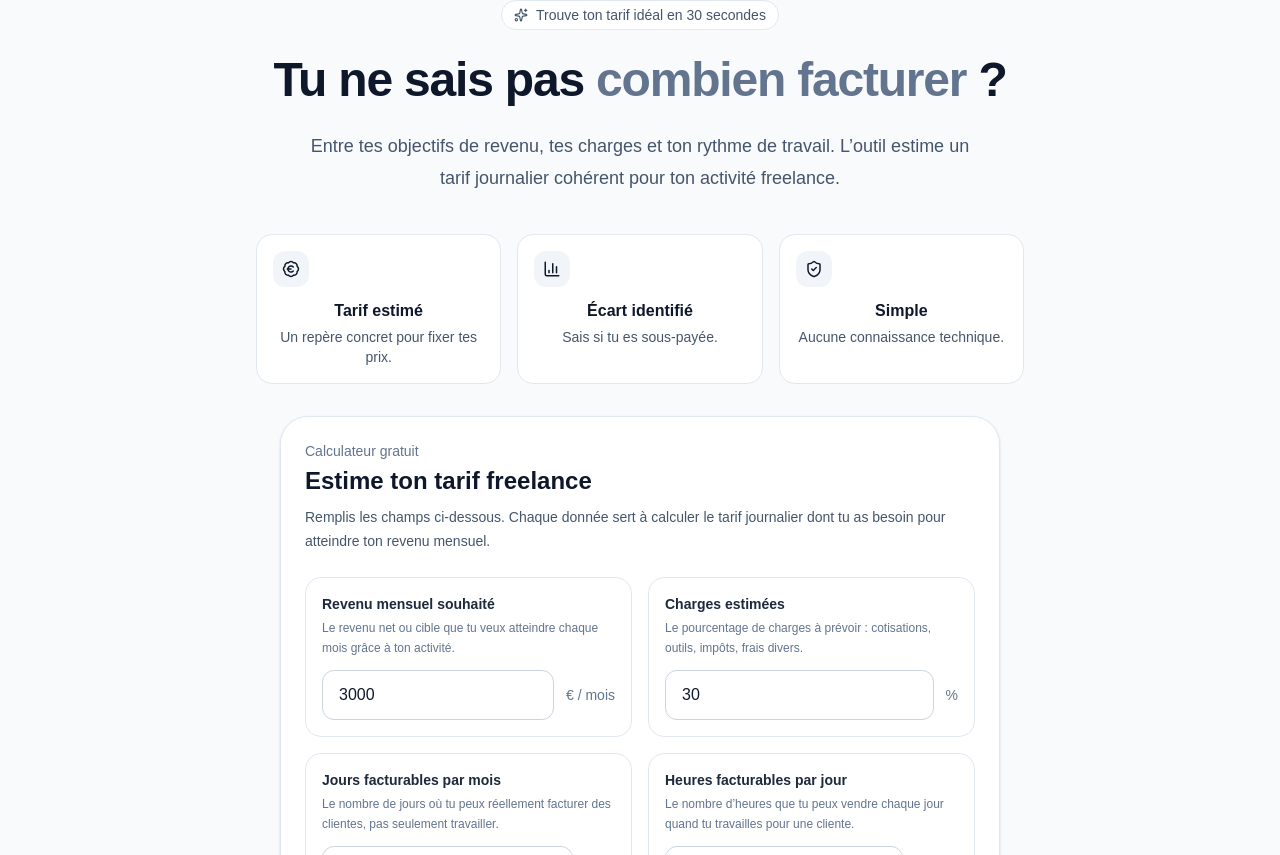
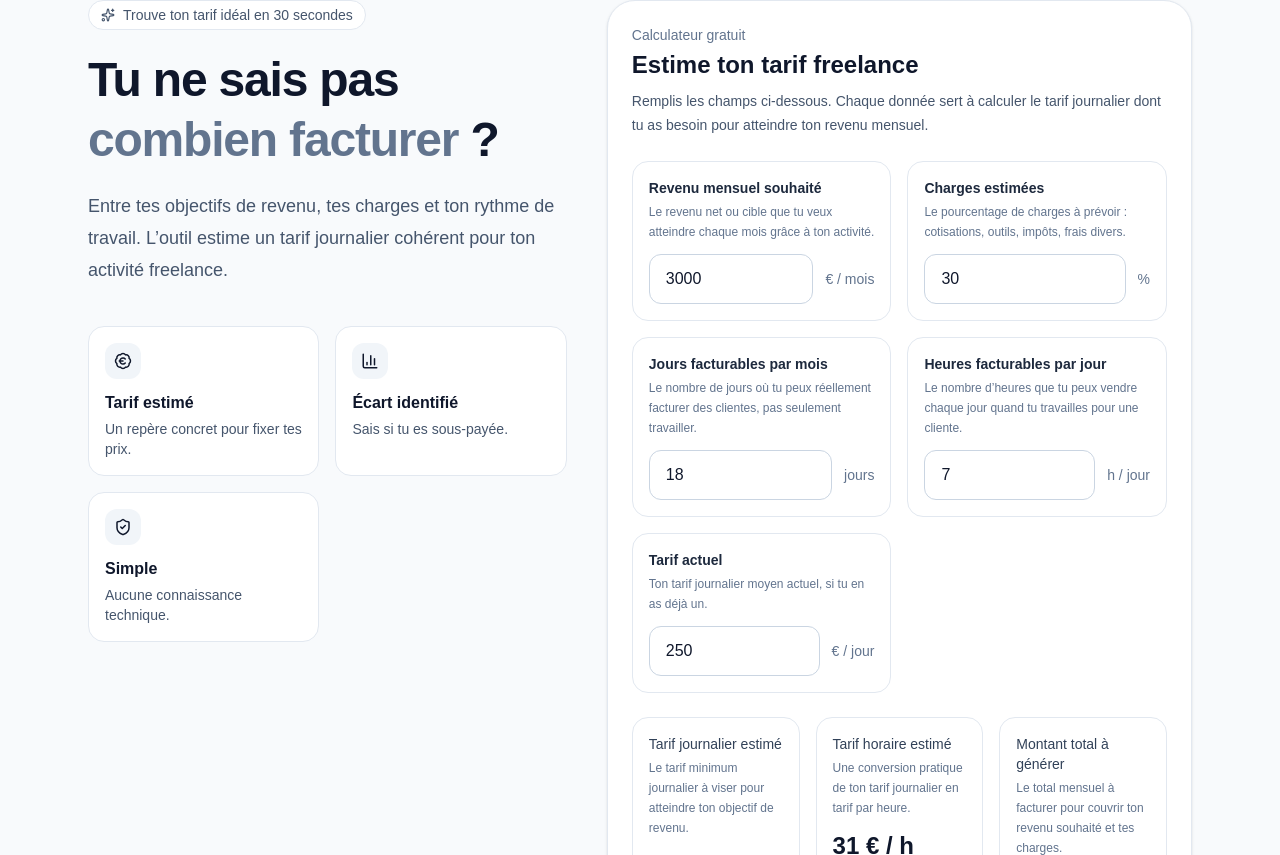
Before and after one commit to Ann-Steph/combien-facturer, a Next.js app: page / in a window 1280 px wide. Shown: the part 125-980 px from the top of the page. Built offline with nearby package versions, Linux system fonts and the light colour scheme.

Commit message:
mise à jour du calculateur

```diff
--- a/app/page.js
+++ b/app/page.js
@@ -19,31 +19,34 @@ export default function PricingApp() {
       </header>
 
       <main>
-        <section className="max-w-5xl mx-auto px-6 pt-12 pb-8 text-center">
+        <section className="max-w-6xl mx-auto px-6 pt-12 pb-12 grid gap-10 lg:grid-cols-[0.9fr_1.1fr] items-start">
+          {/* LEFT: TEXTE */}
+          <div>
             <div className="inline-flex items-center gap-2 rounded-full border border-slate-200 bg-white px-3 py-1 text-sm text-slate-600 mb-5">
               <Sparkles size={14} /> Trouve ton tarif idéal en 30 secondes
             </div>
             <h2 className="text-4xl lg:text-5xl font-bold tracking-tight leading-tight">
               Tu ne sais pas <span className="text-slate-500">combien facturer</span> ?
             </h2>
-          <p className="mt-5 text-lg text-slate-600 max-w-2xl mx-auto leading-8">
+            <p className="mt-5 text-lg text-slate-600 leading-8">
               Entre tes objectifs de revenu, tes charges et ton rythme de travail. L’outil estime un tarif journalier cohérent pour ton activité freelance.
             </p>
 
-          <div className="mt-10 grid gap-4 sm:grid-cols-3 max-w-3xl mx-auto">
+            <div className="mt-10 grid gap-4 sm:grid-cols-2">
               <FeatureMini icon={<BadgeEuro size={18} />} title="Tarif estimé" text="Un repère concret pour fixer tes prix." />
               <FeatureMini icon={<BarChart3 size={18} />} title="Écart identifié" text="Sais si tu es sous-payée." />
               <FeatureMini icon={<ShieldCheck size={18} />} title="Simple" text="Aucune connaissance technique." />
             </div>
-        </section>
+          </div>
 
-        <section id="calculateur" className="max-w-3xl mx-auto px-6 pb-12">
-          <div className="bg-white rounded-[28px] shadow-sm border border-slate-200 p-4 lg:p-6">
+          {/* RIGHT: CALCULATEUR (PLUS LARGE) */}
+          <div id="calculateur" className="bg-white rounded-[28px] shadow-sm border border-slate-200 p-6">
             <PricingCalculator />
           </div>
         </section>
 
-        <section className="max-w-3xl mx-auto px-6 pb-16">
+        {/* DISCLAIMER */}
+        <section className="max-w-5xl mx-auto px-6 pb-16">
           <div className="rounded-2xl border border-slate-200 bg-white p-5 text-sm text-slate-600 leading-7 flex gap-3">
             <Info size={18} className="mt-1 shrink-0 text-slate-400" />
             <p>
```
Lines whose indentation alone changed are shown as unchanged.
